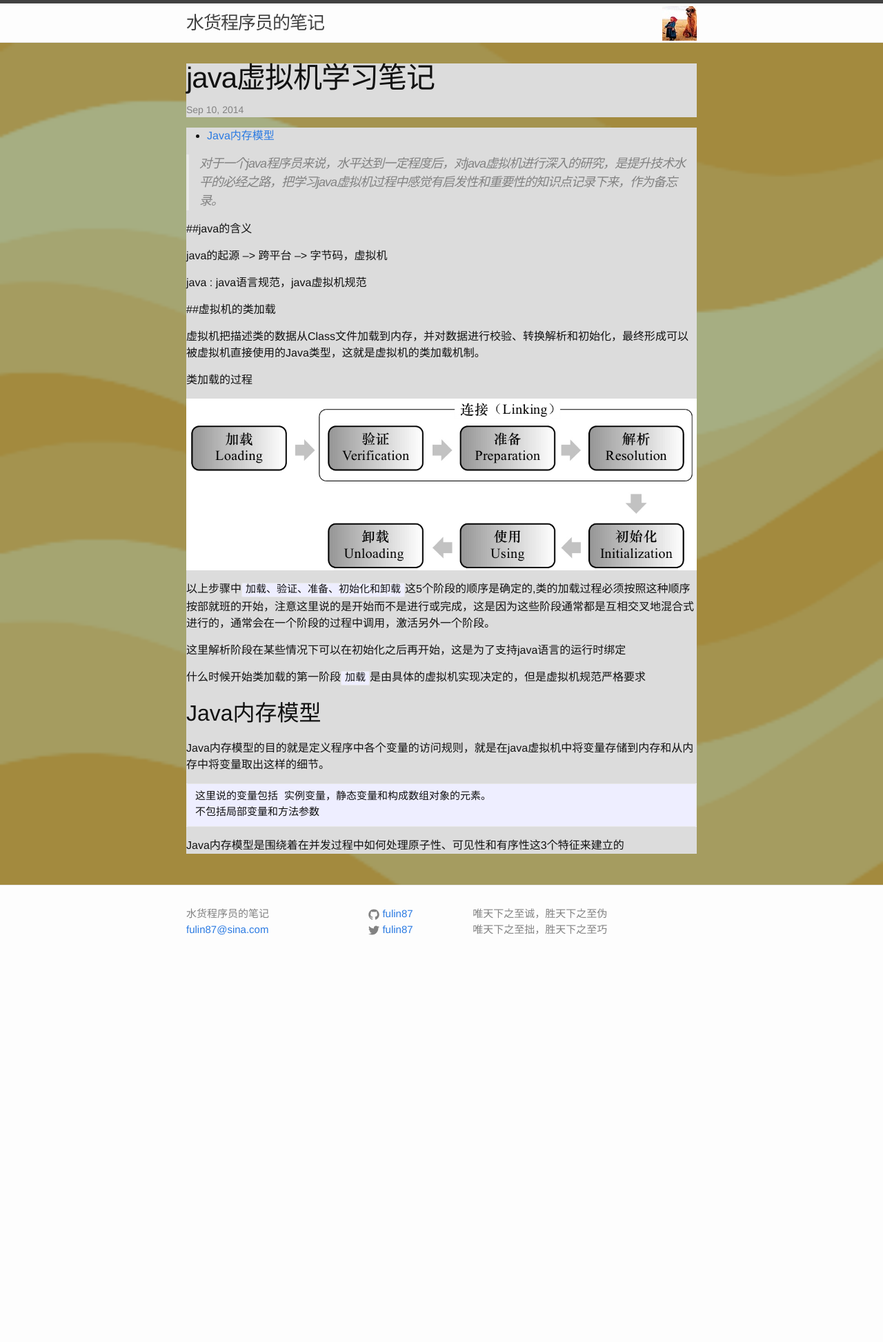
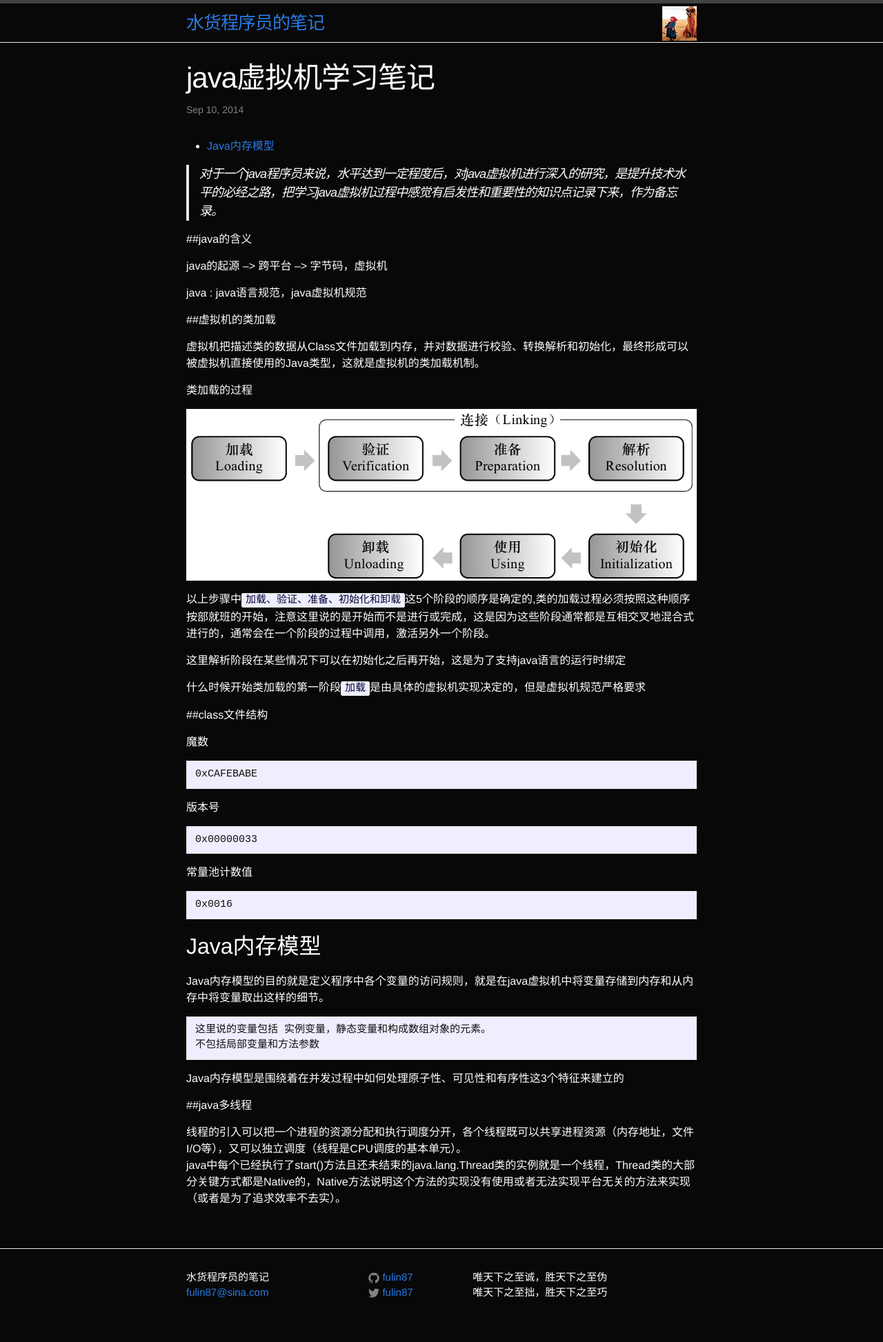
Before and after one commit to fulin87/myBog, a Jekyll site: the page built from _posts/2014-09-10-javavmar.markdown, in a window 1280 px wide. Shown: the whole page at 69% size. Built offline with Jekyll 4.4.1, drawn with Linux system fonts in a browser that asks for light colours; before the commit the page ends 1419 px from its top, so only the background shows below that.

Commit message:
add excelJia

```diff
--- a/_posts/2014-09-10-javavmar.markdown
+++ b/_posts/2014-09-10-javavmar.markdown
@@ -30,6 +30,21 @@ categories: java
 
  什么时候开始类加载的第一阶段`加载`是由具体的虚拟机实现决定的，但是虚拟机规范严格要求
 
+##class文件结构
+
+ 魔数
+
+	0xCAFEBABE
+
+ 版本号
+
+	0x00000033
+
+ 常量池计数值
+
+	0x0016
+
+
 ## Java内存模型
 
  Java内存模型的目的就是定义程序中各个变量的访问规则，就是在java虚拟机中将变量存储到内存和从内存中将变量取出这样的细节。
@@ -38,3 +53,8 @@ categories: java
 	不包括局部变量和方法参数
 
  Java内存模型是围绕着在并发过程中如何处理原子性、可见性和有序性这3个特征来建立的
+
+##java多线程
+
+ 线程的引入可以把一个进程的资源分配和执行调度分开，各个线程既可以共享进程资源（内存地址，文件I/O等），又可以独立调度（线程是CPU调度的基本单元）。
+ java中每个已经执行了start()方法且还未结束的java.lang.Thread类的实例就是一个线程，Thread类的大部分关键方式都是Native的，Native方法说明这个方法的实现没有使用或者无法实现平台无关的方法来实现（或者是为了追求效率不去实）。
--- a/_sass/_base.scss
+++ b/_sass/_base.scss
@@ -8,7 +8,13 @@ dl, dd, ol, ul, figure {
     padding: 0;
 }
 
+p,h1,h2,h3,h4,h5,h6,ol,ul{
+	color:#ffffff;
+}
 
+p>code,li>pre,li>code{
+	color:#000033;
+}
 
 /**
  * Basic styling
@@ -23,6 +29,8 @@ body {
     -o-font-feature-settings: "kern" 1;
     font-feature-settings: "kern" 1;
     font-kerning: normal;
+	#background-color:#1A1A1A;
+	background-color:#080808;
 }
 
 
--- a/_sass/_layout.scss
+++ b/_sass/_layout.scss
@@ -17,11 +17,7 @@
     letter-spacing: -1px;
     margin-bottom: 0;
     float: left;
-
-    &,
-    &:visited {
-        color: $grey-color-dark;
-    }
+	color:$brand-color;
 }
 
 .site-nav {
@@ -169,9 +165,6 @@
  */
 .page-content {
     padding: $spacing-unit 0;
-	background-color:#DCDCDC;
-	background:url(/image/timg1.jpg);
-	background-size:100%;
 }
 
 .page-heading {
@@ -185,7 +178,6 @@
     > li {
         margin-bottom: $spacing-unit;
     }
-	background-color:#DCDCDC;
 }
 
 .post-meta {
@@ -204,8 +196,7 @@
  * Posts
  */
 .post-header {
-    #margin-bottom: $spacing-unit;
-	background-color:#DCDCDC;
+    margin-bottom: $spacing-unit;
 }
 
 .post-title {
@@ -219,7 +210,7 @@
 }
 
 .post-content {
-    #margin-bottom: $spacing-unit;
+    margin-bottom: $spacing-unit;
 
     h2 {
         font-size: 32px;
@@ -244,6 +235,5 @@
             font-size: 18px;
         }
     }
-	background-color:#DCDCDC;
-
+	#background-color:#DCDCDC;
 }
```
Also changed, not shown: _posts/2016-12-22-exceljia.markdown (added, +10 -0 lines), image/excelJia.PNG (added).
